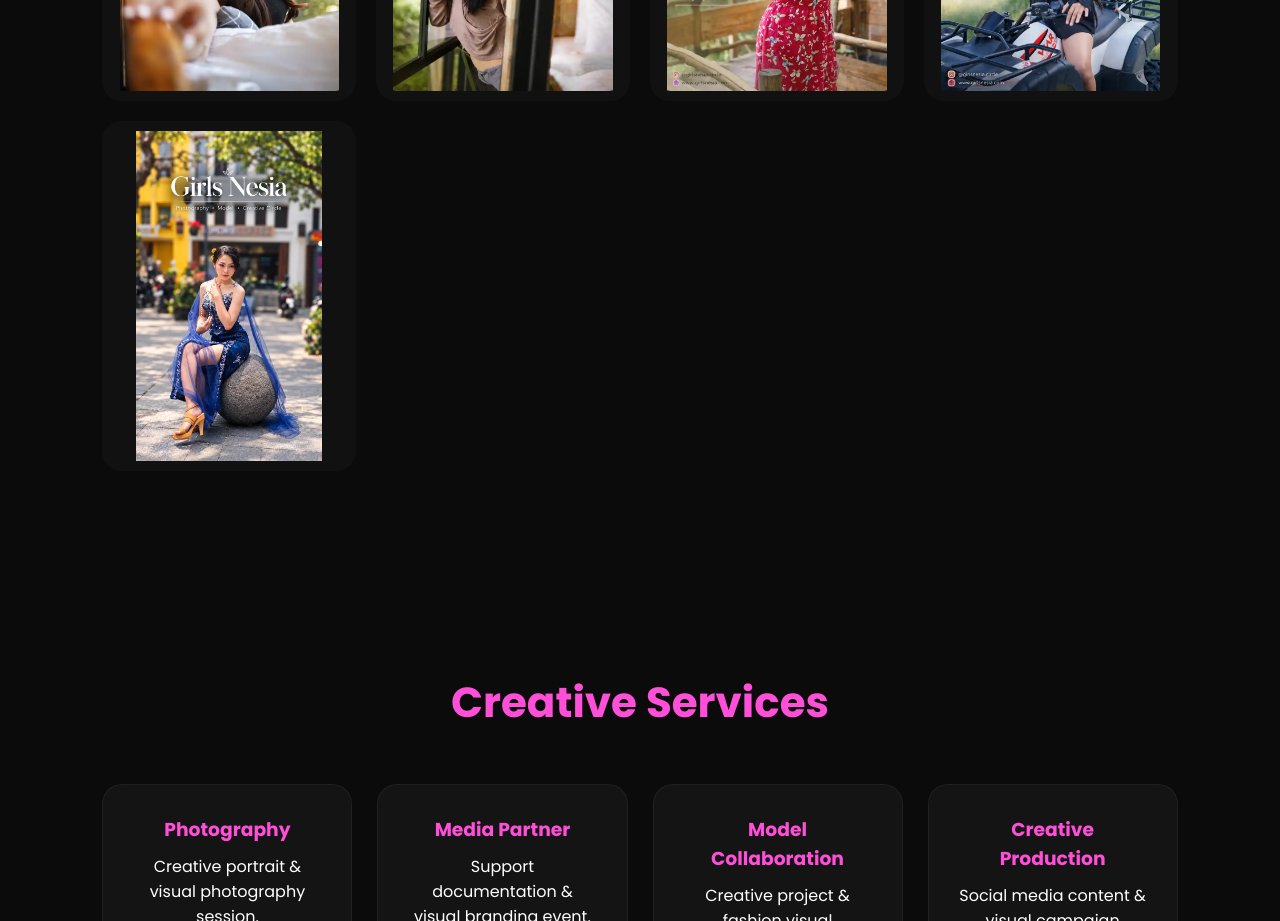
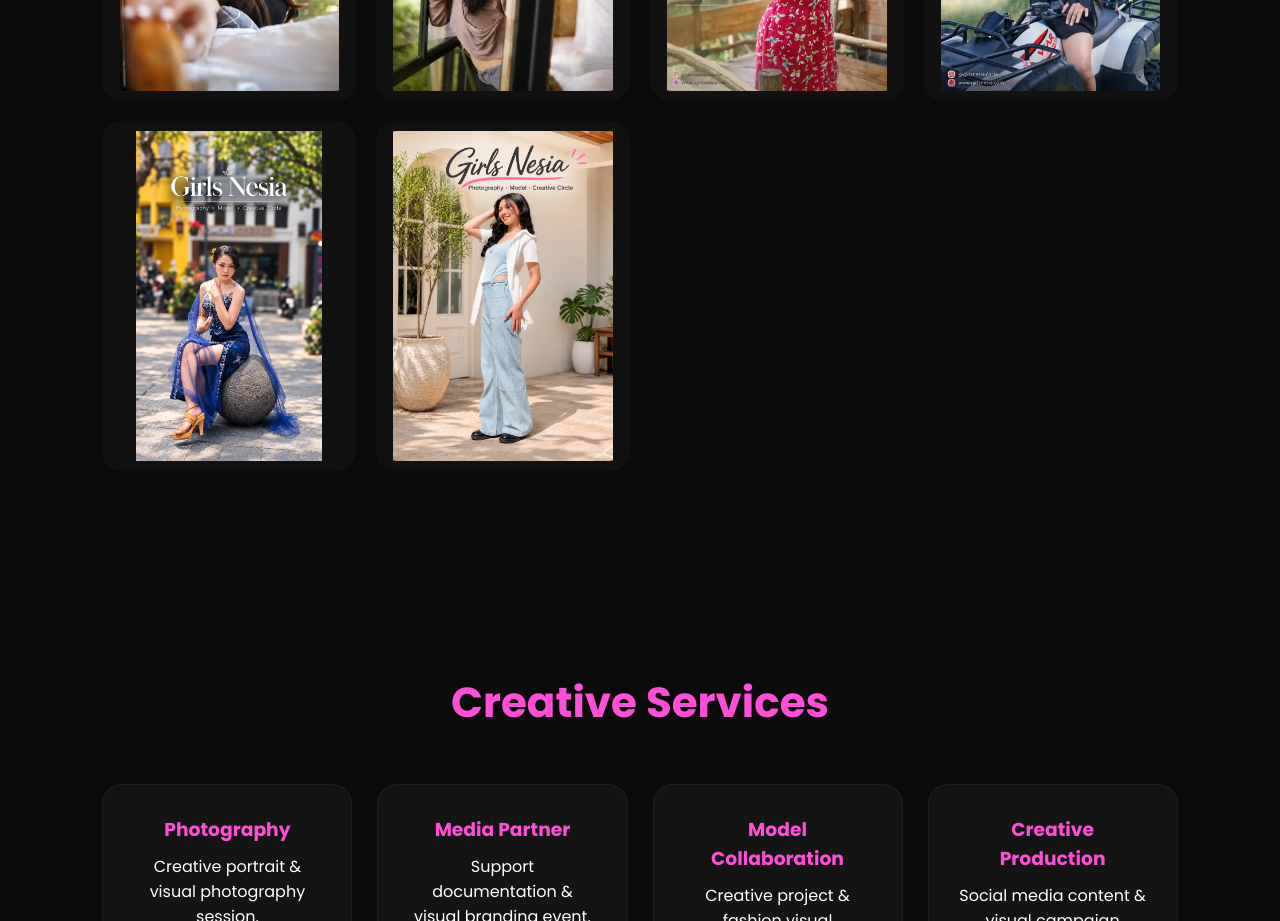
Before and after one commit to girls-nesia/girls-nesia.github.io, a plain HTML site: page index.html in a window 1280 px wide. Shown: the part 1660-2581 px from the top of the page. Drawn offline with Linux system fonts and the light colour scheme.

Commit message:
Update index.html

```diff
--- a/index.html
+++ b/index.html
@@ -374,6 +374,7 @@
   <img src="assets/images/girls-nesia-03.webp" alt="Girls Nesia Gallery 3">
   <img src="assets/images/girls-nesia-04.webp" alt="Girls Nesia Gallery 4">
   <img src="assets/images/girls-nesia-05.webp" alt="Girls Nesia Gallery 5">
+  <img src="assets/images/girls-nesia-06.webp" alt="Girls Nesia Gallery 6">
 
 </div>
 
```
